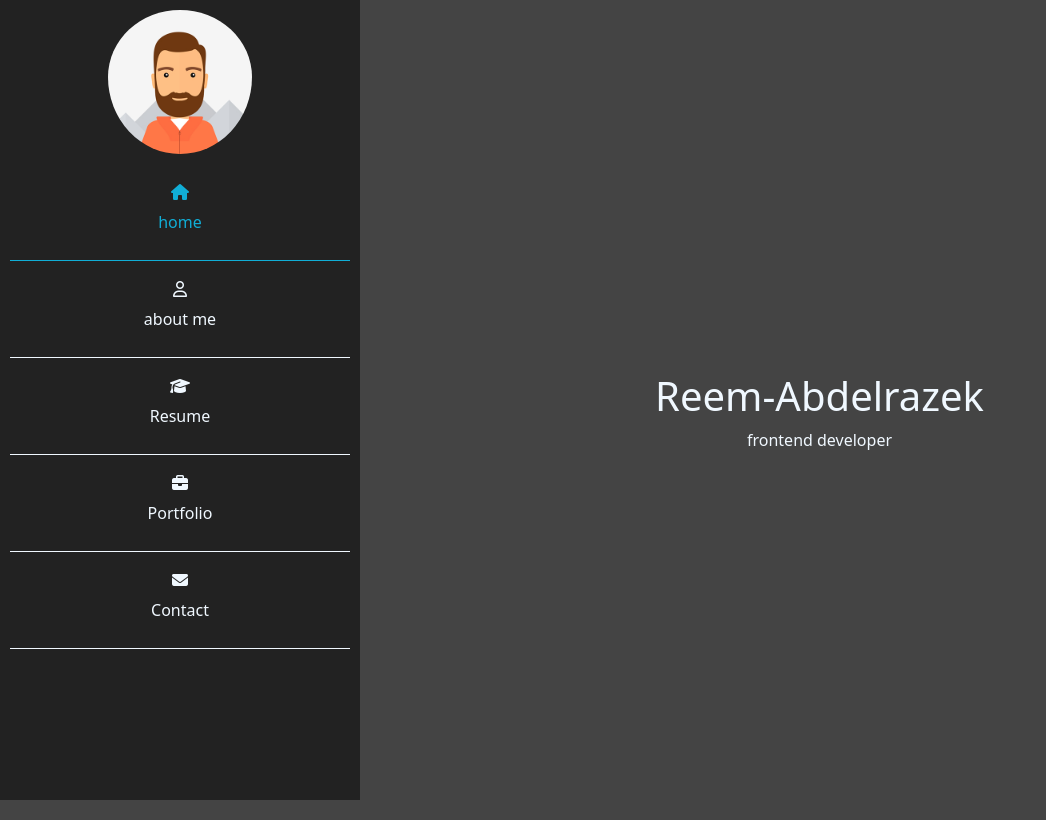
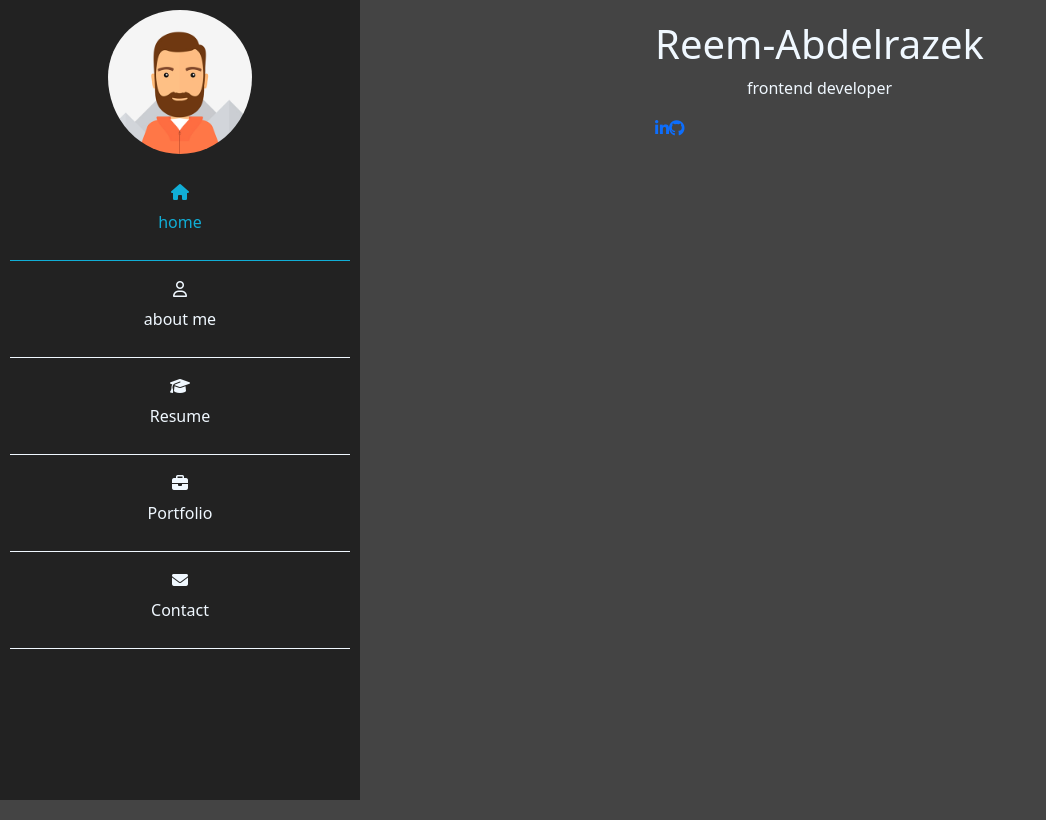
Before and after one commit to reem-abdelrazek20/reem-cv, a plain HTML site: page index.html in a window 1280 px wide. Shown: the whole page, without its empty margins (0-1046 px from the left). Drawn offline with Linux system fonts and the light colour scheme; a web font is replaced by a local one.

Commit message:
Update index.html

```diff
--- a/index.html
+++ b/index.html
@@ -48,17 +48,23 @@
 </div>
 <div class="page  "  >
     <div class=" show"><i class="fa-solid fa-bars"></i></div>
-        <section class="home d-flex justify-content-center align-items-center text-center d-none  " id="home">
-            <div class="d-flex">
+           <section class="home  d-none  " id="home">
+            <div class="d-flex justify-content-center align-items-center text-center textone">
+                <div class="d-flex">
                 <div>
-                    <img src="img/WhatsApp-Image-2024-12-21-at-7.36.59-PM.png" alt="">
-                </div>
-                <div>
-                    <h1>Reem-abdelrazek</h1>
-            <p>frontend developer</p>
+                 <h1>Reem-abdelrazek</h1>
+                  <p>frontend developer</p>
+                 <div class="icon-home d-flex">
+                 <a href="https://www.linkedin.com/in/reem-abdelrazek-493b95264/"><i class="fa-brands fa-linkedin-in"></i></a>
+                  <a href="https://github.com/reem-abdelrazek20"><i class="fa-brands fa-github"></i></a>
+
+            </div>
                 </div>
 
             </div>
+            </div>
+
+
 
         </section>
         <section class="aboutme   container" id="aboutme">
```
